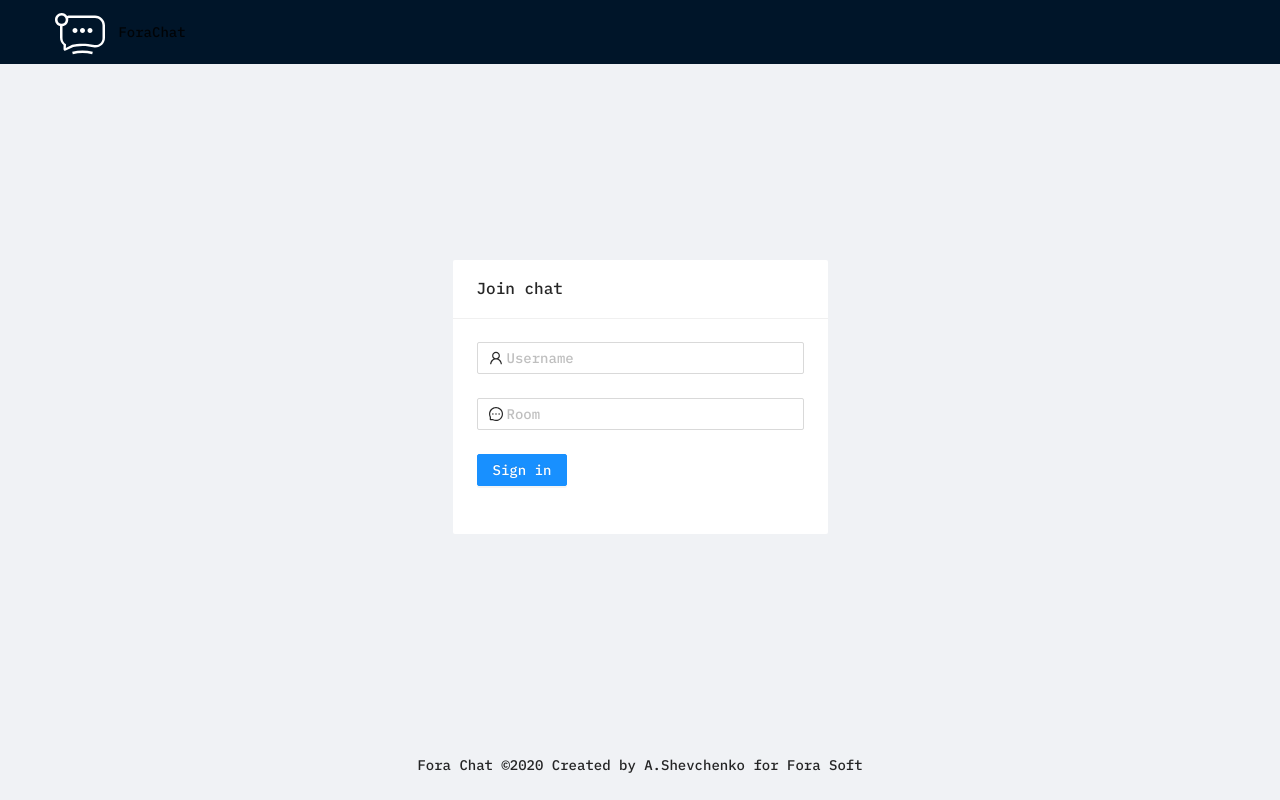
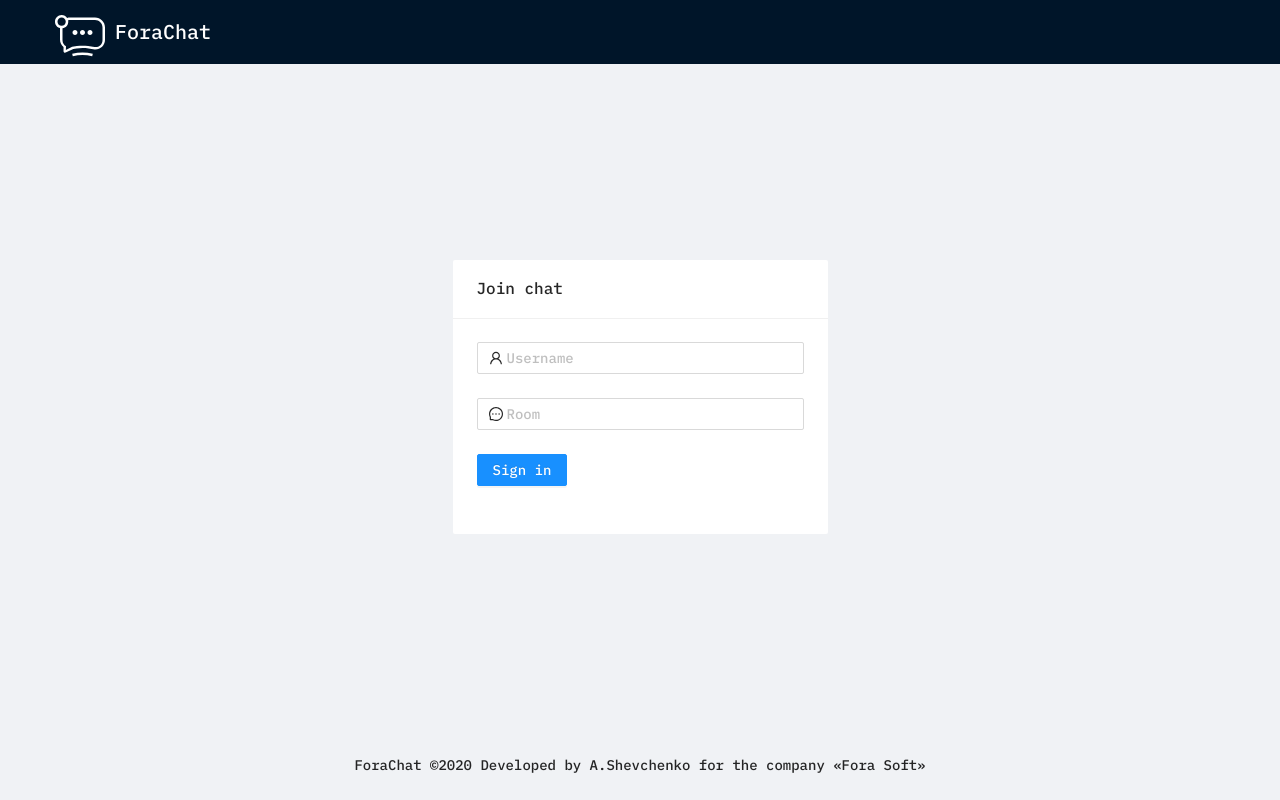
Before and after one commit to AeShevch/fora-chat, a React app in the folder client/: page / in a window 1280 px wide. Built offline with nearby package versions, Linux system fonts and the light colour scheme.

Commit message:
refactor(App): updates logo styles

```diff
--- a/client/src/App.js
+++ b/client/src/App.js
@@ -15,7 +15,8 @@ export default class App extends React.Component {
     return (
       <Layout className="fc-main">
         <Header className="fc-main__header">
-          <img className="fc-logo" src={logo} alt="Fora chat logo" /> ForaChat
+          <img className="fc-logo" src={logo} alt="Fora chat logo" />
+          <span className="fc-logo__name">ForaChat</span>
         </Header>
         <Content className="fc-main__content">
           <Router>
@@ -24,7 +25,7 @@ export default class App extends React.Component {
           </Router>
         </Content>
         <Footer className="fc-main__footer">
-          Fora Chat ©2020 Created by A.Shevchenko for Fora Soft{" "}
+          ForaChat ©2020 Developed by A.Shevchenko for the company «Fora Soft»
         </Footer>
       </Layout>
     );
--- a/client/src/App.scss
+++ b/client/src/App.scss
@@ -18,4 +18,10 @@
 
 .fc-logo {
   width: 60px;
+
+  &__name {
+    font-size: 20px;
+    color: #fff;
+    margin-left: 5px;
+  }
 }
```
